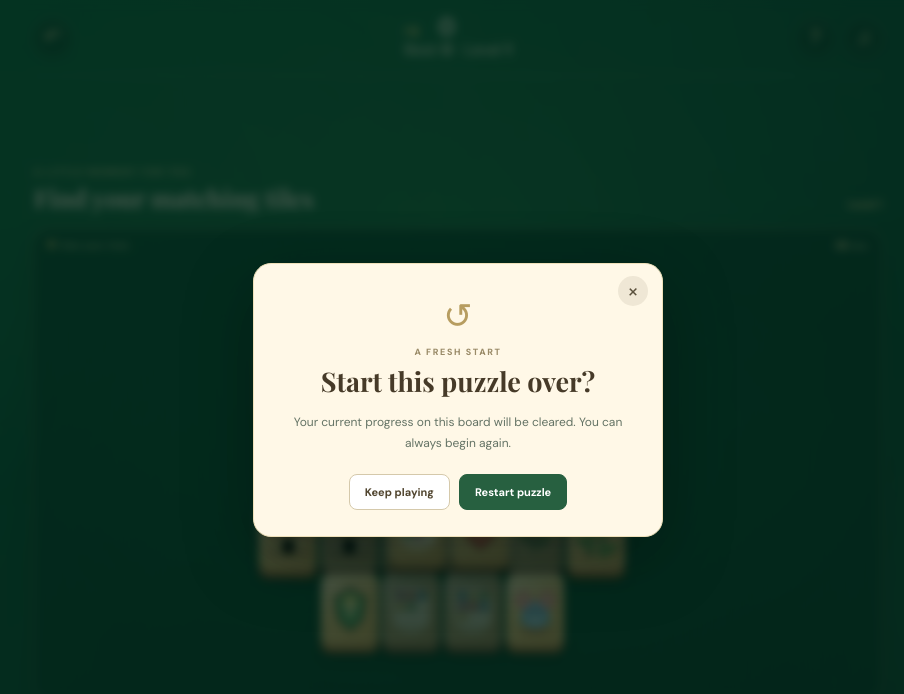
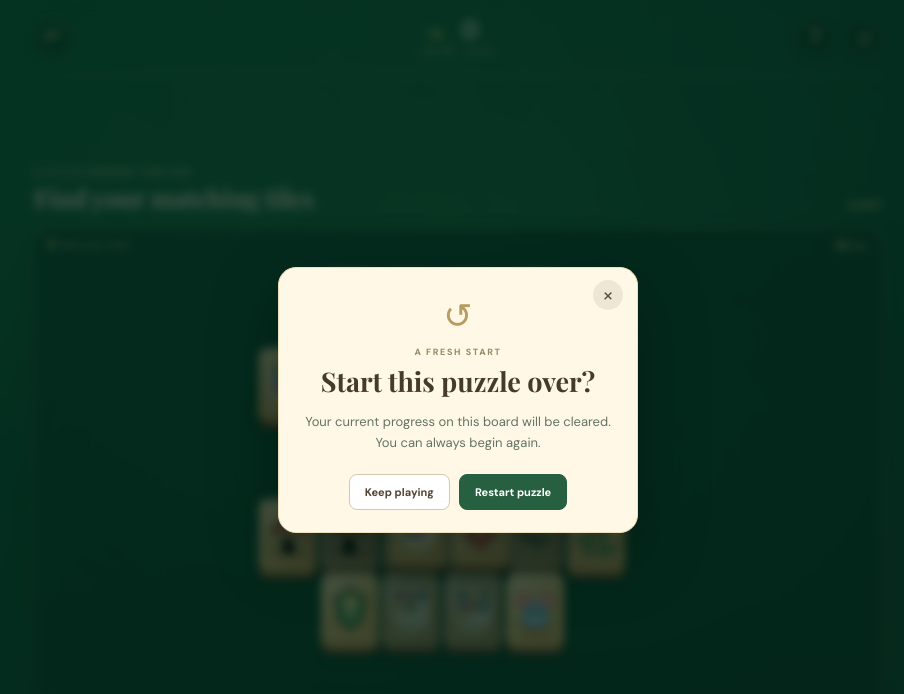
Before and after one commit to RehanAhmad007-City/vita-mind, a plain HTML site: page index.html in a window 1280 px wide. Both pictures are taken after a click on the button "Restart this puzzle". Shown: the whole page, without its empty margins (182-1086 px from the left). Drawn offline with nearby package versions, Linux system fonts and the light colour scheme.

Commit message:
Simplify Vita Mind matching game interface

```diff
--- a/styles.css
+++ b/styles.css
@@ -72,9 +72,13 @@ button,
 .top-control:hover { transform: translateY(-2px); background: rgba(6, 62, 42, .8); }
 .topbar > .top-control { justify-self: start; }
 .top-actions { display: flex; justify-content: flex-end; gap: 9px; }
+.score-group { display: flex; flex-direction: column; align-items: center; gap: 3px; }
 .iq-display { position: relative; display: flex; align-items: baseline; gap: 8px; }
 .iq-label { color: #f4d57f; font-size: 12px; font-weight: 800; letter-spacing: .16em; }
 .iq-display strong { min-width: 36px; text-align: center; font: 700 24px/1 "DM Sans", sans-serif; color: #fff9e6; }
+.record-display { display: flex; align-items: center; gap: 5px; color: rgba(248, 230, 189, .72); font-size: 9px; letter-spacing: .02em; }
+.record-display strong { color: #f5dc9e; font-size: 9px; font-weight: 700; }
+.record-divider { color: rgba(248, 230, 189, .4); }
 .iq-feedback {
   position: absolute;
   left: 100%;
@@ -179,7 +183,8 @@ h1 { margin: 0; color: #fff8e5; font: 700 clamp(19px, 4vw, 25px)/1.2 "Playfair D
 }
 .tile::before { content: ""; position: absolute; inset: 4px; border: 1px solid rgba(161, 103, 47, .3); border-radius: 5px; pointer-events: none; }
 .tile.free { cursor: pointer; }
-.tile.free:hover { transform: translateY(-4px); box-shadow: 0 5px 0 #ae7037, 0 9px 0 #79502b, 0 14px 14px rgba(1,24,16,.45), 0 0 0 2px #f7dd8b, inset 0 1px 1px #fff5d8; }
+.tile.free:hover { transform: translateY(-3px); box-shadow: 0 5px 0 #ae7037, 0 9px 0 #79502b, 0 14px 14px rgba(1,24,16,.45), 0 0 0 2px #f7dd8b, inset 0 1px 1px #fff5d8; }
+.tile.selected { transform: translateY(-4px); box-shadow: 0 5px 0 #ae7037, 0 9px 0 #79502b, 0 0 0 3px #f7dd8b, 0 0 16px rgba(247, 221, 139, .55), inset 0 1px 1px #fff5d8; }
 .tile.locked { filter: brightness(.77) saturate(.75); cursor: not-allowed; }
 .tile.hint { animation: hint-glow .8s ease-in-out infinite alternate; }
 .tile-art { position: relative; z-index: 1; width: 98%; height: 96%; display: block; }
@@ -238,12 +243,14 @@ h1 { margin: 0; color: #fff8e5; font: 700 clamp(19px, 4vw, 25px)/1.2 "Playfair D
 .toast.visible { opacity: 1; transform: translate(-50%,0); }
 .modal-backdrop { position: fixed; z-index: 30; inset: 0; display: grid; place-items: center; padding: 18px; background: rgba(3,30,21,.72); backdrop-filter: blur(5px); }
 .modal-backdrop[hidden] { display: none; }
-.modal { position: relative; width: min(100%, 410px); padding: 29px 30px 26px; border: 1px solid #eee0b9; border-radius: 18px; color: #463a28; background: #fff8e7; text-align: center; box-shadow: 0 22px 70px rgba(0,0,0,.3); animation: modal-in .22s ease-out; }
+.modal { position: relative; width: min(100%, 360px); padding: 25px 26px 22px; border: 1px solid #eee0b9; border-radius: 18px; color: #463a28; background: #fff8e7; text-align: center; box-shadow: 0 22px 70px rgba(0,0,0,.3); animation: modal-in .22s ease-out; }
 .modal-close { position: absolute; top: 12px; right: 14px; width: 30px; height: 30px; border: 0; border-radius: 50%; color: #5b513d; background: #efe7d5; font-size: 21px; }
 .modal-flower { display: block; margin-bottom: 7px; color: #b79d60; font-size: 35px; }
 .modal .eyebrow { color: #9a8b68; }
 .modal h2 { margin: 0 0 13px; font: 700 27px "Playfair Display", serif; }
-.modal-copy { color: #647365; font-size: 12px; line-height: 1.7; }
+.modal-copy { color: #647365; font-size: 13px; line-height: 1.55; }
+.modal-copy p { margin: 8px 0; }
+body.feedback-muted *, body.feedback-muted *::before, body.feedback-muted *::after { animation: none !important; transition: none !important; }
 .modal-copy ul { padding-left: 18px; text-align: left; margin: 10px 0 3px; }
 .modal-copy li { margin: 5px 0; }
 .modal-actions { display: flex; justify-content: center; gap: 9px; margin-top: 21px; }
```
